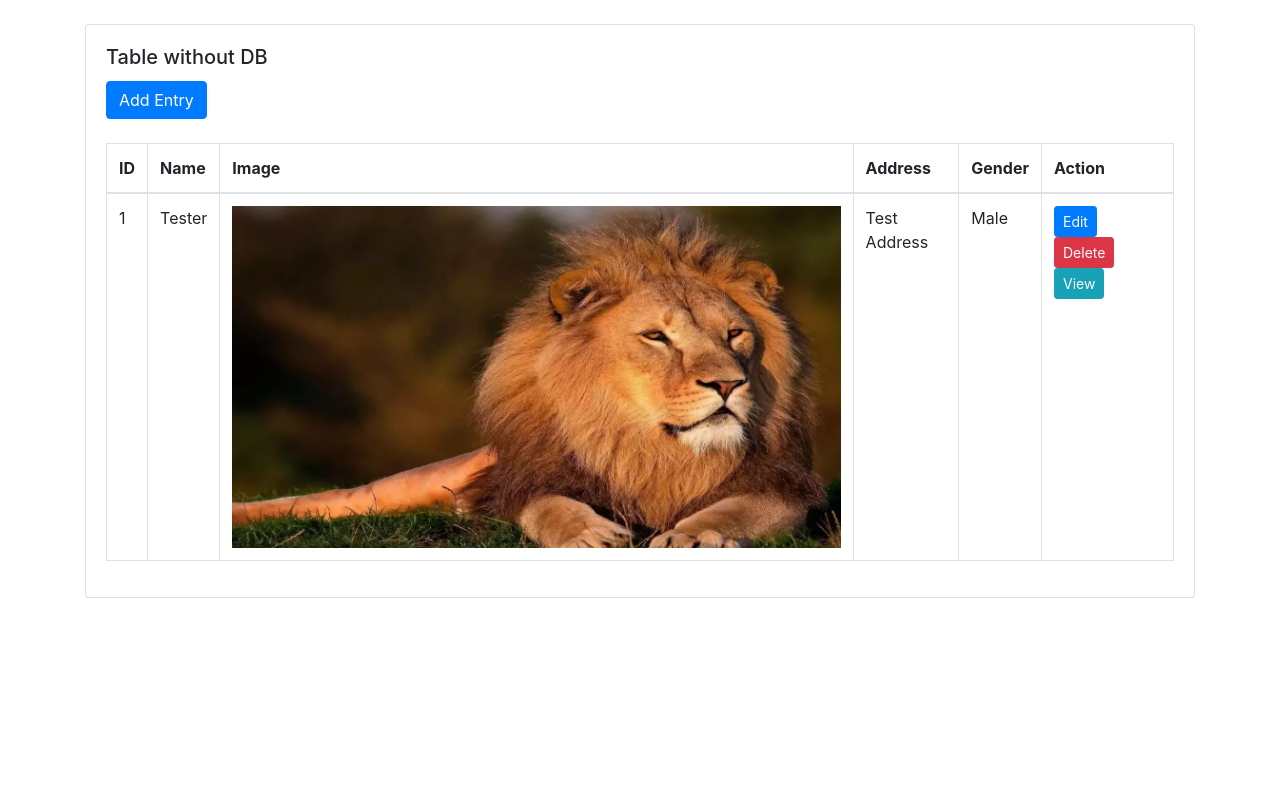
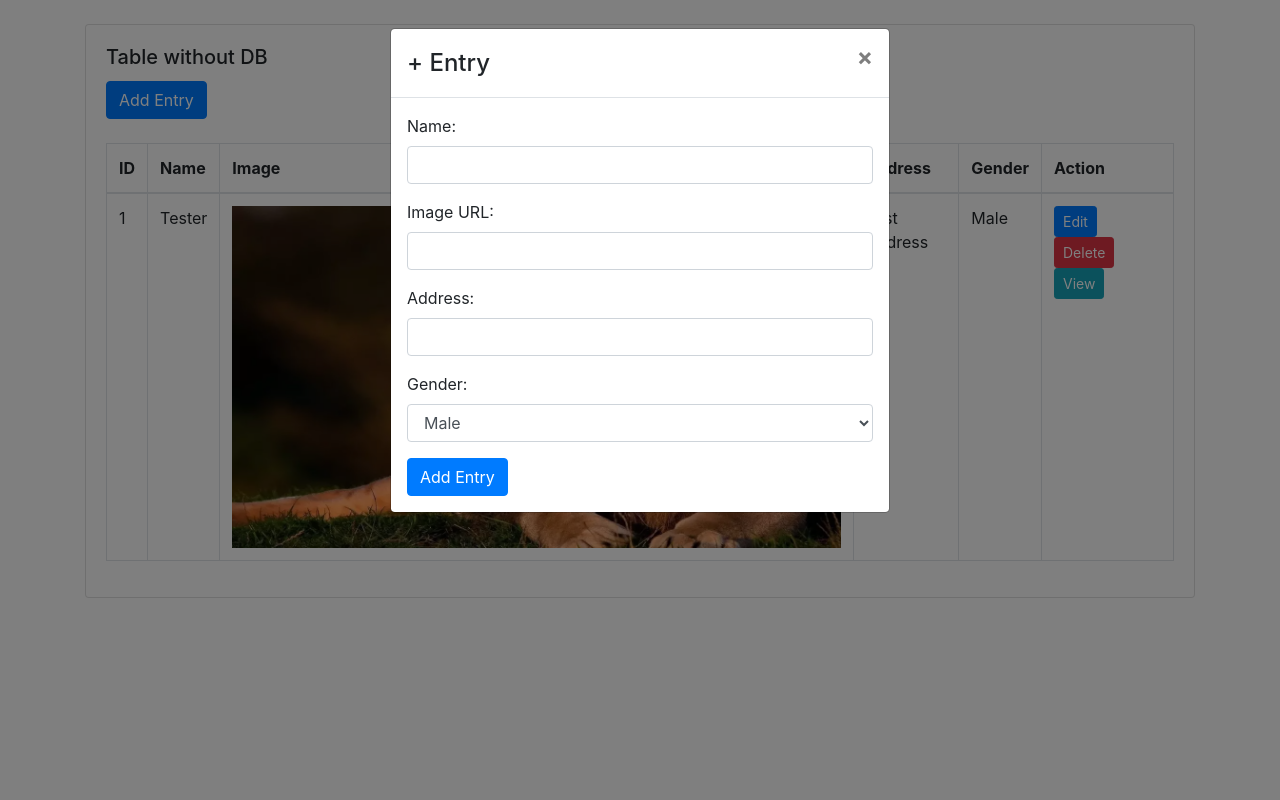
Before and after one commit to sayantan2k10/nodb_table, a PHP site: page / in a window 1280 px wide, after a click on "Add Entry". Run offline with PHP 8.4, Linux system fonts and the light colour scheme.

Commit message:
Add Entry Modal Added

```diff
--- a/index.php
+++ b/index.php
@@ -35,6 +35,46 @@
     </div>
   </div>
 </div>
+<!-- Modal for Add Entry Form -->
+<div class="modal" id="addEntryModal">
+    <div class="modal-dialog">
+      <div class="modal-content">
+
+        <!-- Modal Header -->
+        <div class="modal-header">
+          <h4 class="modal-title">+ Entry</h4>
+          <button type="button" class="close" data-dismiss="modal">&times;</button>
+        </div>
+
+        <!-- Modal Body -->
+        <div class="modal-body">
+          <form id="addEntryForm">
+            <div class="form-group">
+              <label for="name">Name:</label>
+              <input type="text" class="form-control" id="name" required>
+            </div>
+            <div class="form-group">
+              <label for="image">Image URL:</label>
+              <input type="text" class="form-control" id="image" required>
+            </div>
+            <div class="form-group">
+              <label for="address">Address:</label>
+              <input type="text" class="form-control" id="address" required>
+            </div>
+            <div class="form-group">
+              <label for="gender">Gender:</label>
+              <select class="form-control" id="gender" required>
+                <option value="Male">Male</option>
+                <option value="Female">Female</option>
+              </select>
+            </div>
+            <button type="button" class="btn btn-primary" onclick="addEntry()">Add Entry</button>
+          </form>
+        </div>
+
+      </div>
+    </div>
+  </div>
 <script>
     var data = [
     { id: 1, name: 'Tester', image: 'Test.jpg', address: 'Test Address', gender: 'Male' },
```
